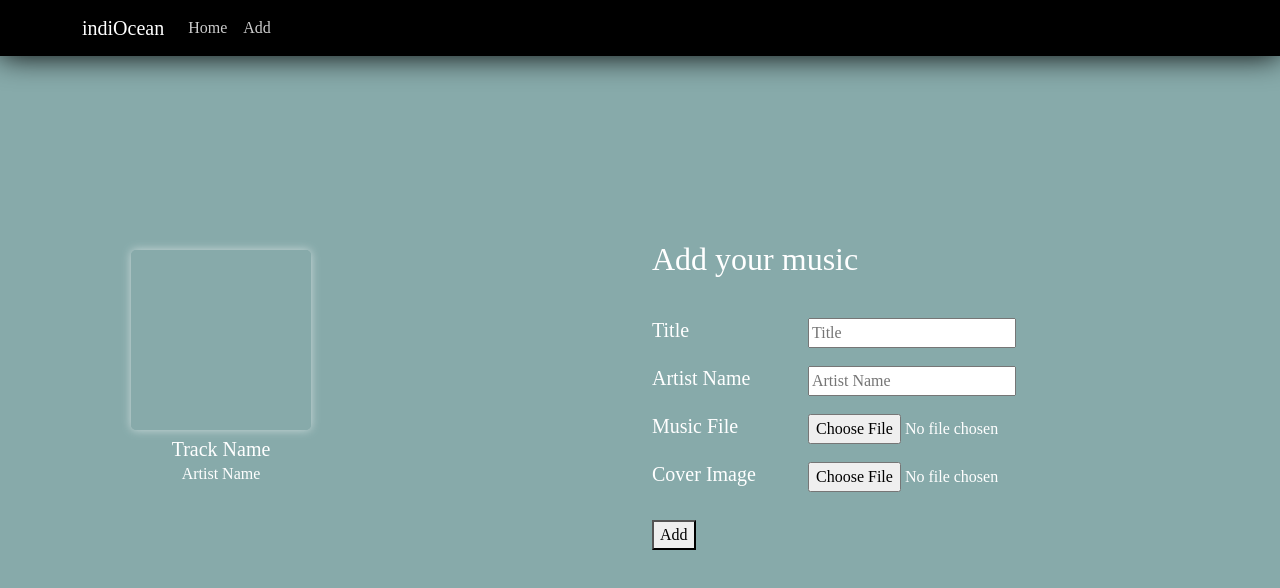
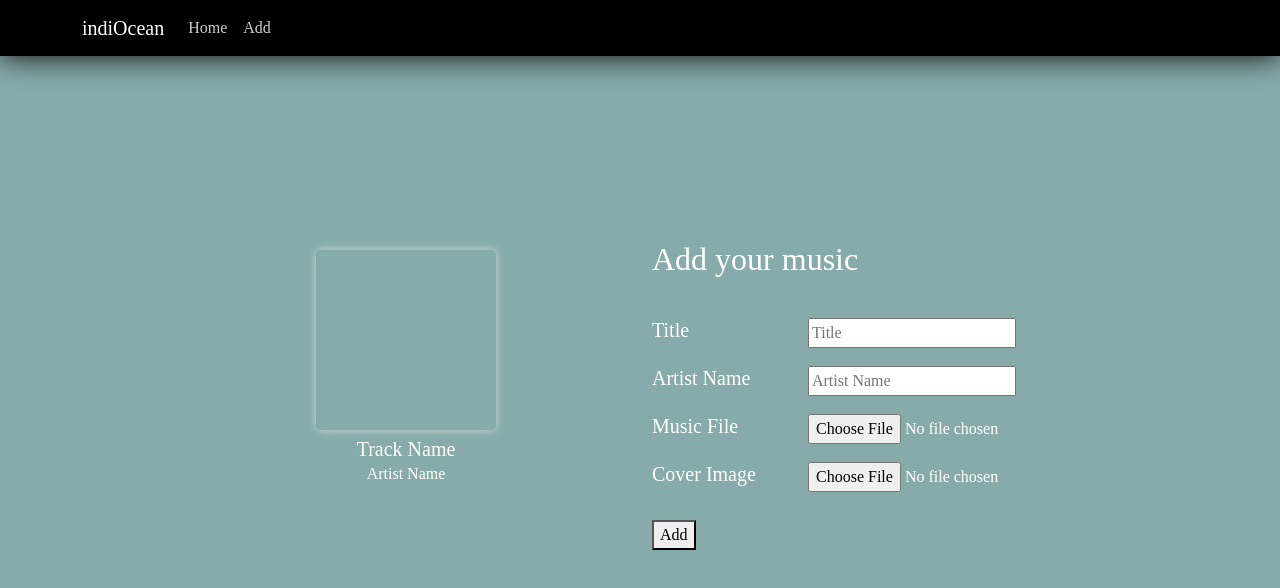
Before and after one commit to taehwan01/IndiOcean-react, a React (Create React App) app: page /add in a window 1280 px wide. Shown: the top 588 px of the page. Built offline with nearby package versions, Linux system fonts and the light colour scheme; a web font is replaced by a local one.

Commit message:
MODIFY track tag

```diff
--- a/src/components/Track.js
+++ b/src/components/Track.js
@@ -1,7 +1,7 @@
 function Track() {
   return (
     <>
-      <div className="track col-2">
+      <div className="track">
         <div className="track-box"></div>
         <br />
         <div className="track-info">
--- a/src/routes/Add.js
+++ b/src/routes/Add.js
@@ -5,7 +5,7 @@ function Add() {
   return (
     <div className="add">
       <div className="row">
-        <div className="col-6 show">
+        <div className="col-6">
           <Track></Track>
         </div>
         <div className="col-6 add-info">
```
